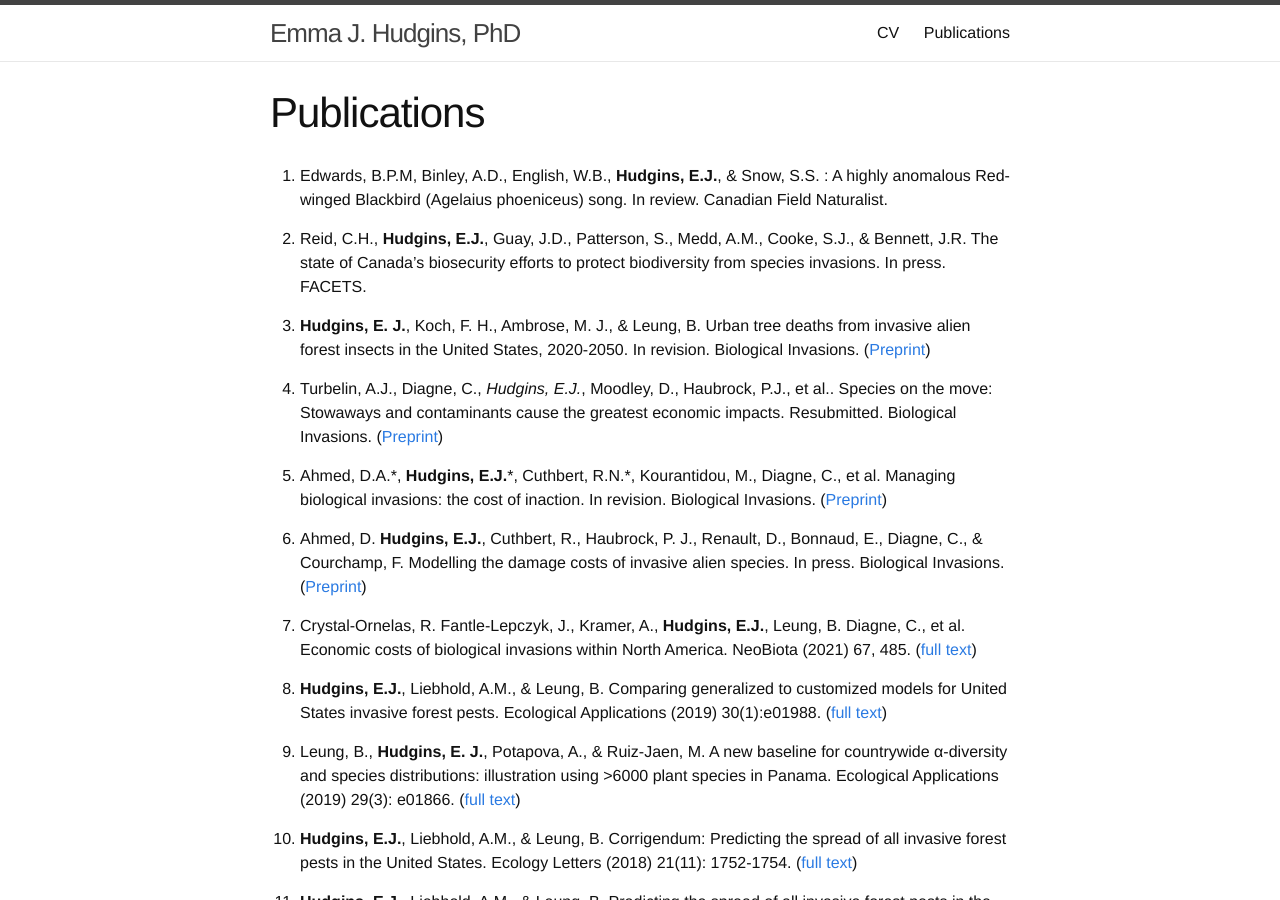
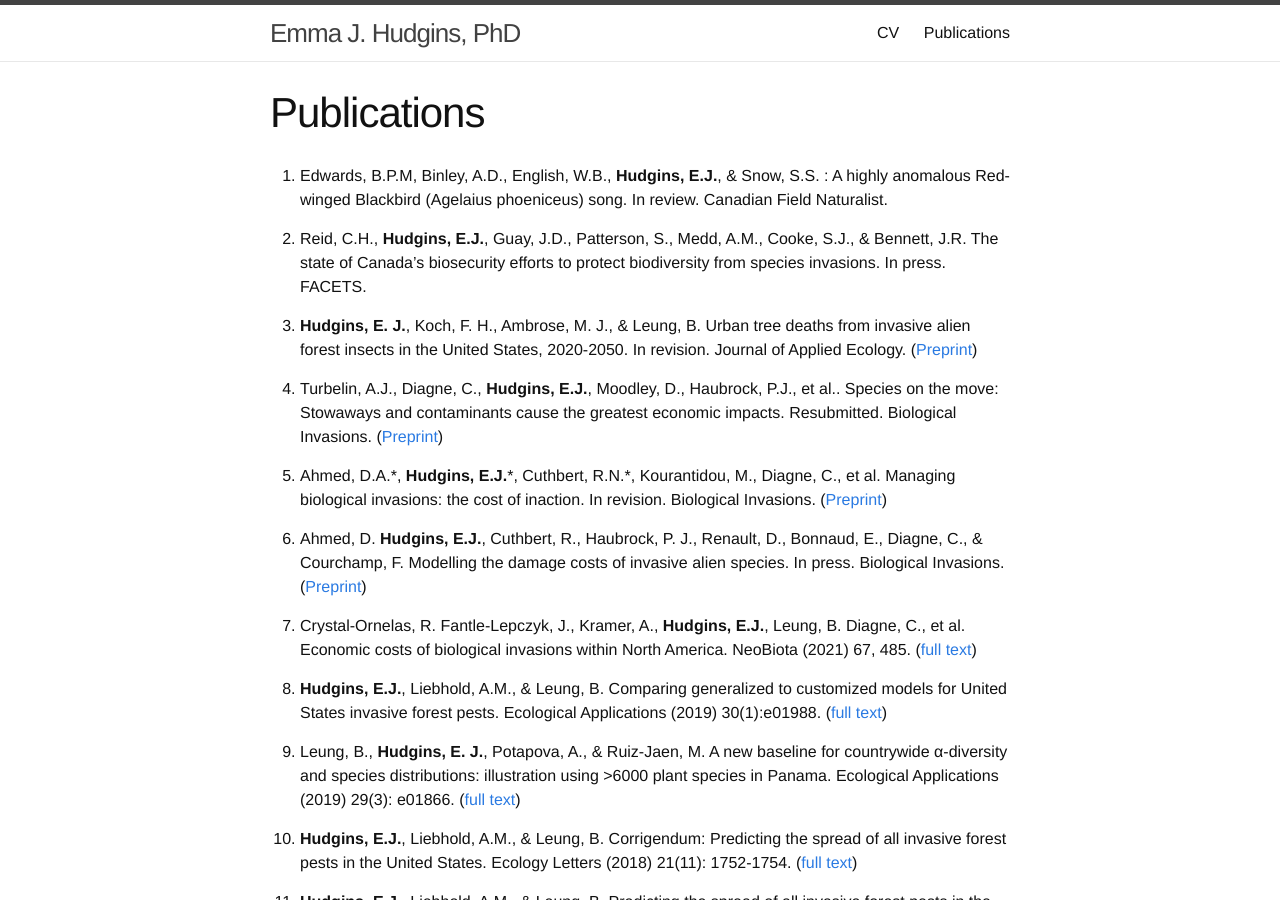
Before and after one commit to emmajhudgins/emmajhudgins.github.io, a Jekyll site: the page built from publications.md, in a window 1280 px wide and 900 px high. Built offline with Jekyll 4.4.1, drawn with Linux system fonts in a browser that asks for light colours; nearby versions of some CDN libraries; some web fonts are replaced.

Commit message:
Update publications.md

```diff
--- a/publications.md
+++ b/publications.md
@@ -13,9 +13,9 @@ order: 2
 12. Reid, C.H., **Hudgins, E.J.**, Guay, J.D., Patterson, S., Medd, A.M., Cooke, S.J., & Bennett, J.R. The state of Canada's biosecurity efforts to protect biodiversity from species invasions. In press. FACETS.
 
 
-11. **Hudgins, E. J.**, Koch, F. H., Ambrose, M. J., & Leung, B. Urban tree deaths from invasive alien forest insects in the United States, 2020-2050. In revision. Biological Invasions. ([Preprint](https://doi.org/10.1101/2021.04.24.441210))
+11. **Hudgins, E. J.**, Koch, F. H., Ambrose, M. J., & Leung, B. Urban tree deaths from invasive alien forest insects in the United States, 2020-2050. In revision. Journal of Applied Ecology. ([Preprint](https://doi.org/10.1101/2021.04.24.441210))
 
-10. Turbelin, A.J., Diagne, C., *Hudgins, E.J.*, Moodley, D., Haubrock, P.J., et al.. Species on the move: Stowaways and contaminants cause the greatest economic impacts. Resubmitted. Biological Invasions. ([Preprint](https://doi.org/10.21203/rs.3.rs-440305/v1))
+10. Turbelin, A.J., Diagne, C., **Hudgins, E.J.**, Moodley, D., Haubrock, P.J., et al.. Species on the move: Stowaways and contaminants cause the greatest economic impacts. Resubmitted. Biological Invasions. ([Preprint](https://doi.org/10.21203/rs.3.rs-440305/v1))
 
 9. Ahmed, D.A.\*, **Hudgins, E.J.**\*, Cuthbert, R.N.\*, Kourantidou, M., Diagne, C., et al. Managing biological invasions: the cost of inaction. In revision. Biological Invasions. ([Preprint](https://doi.org/10.21203/rs.3.rs-300416/v1))
 
```
